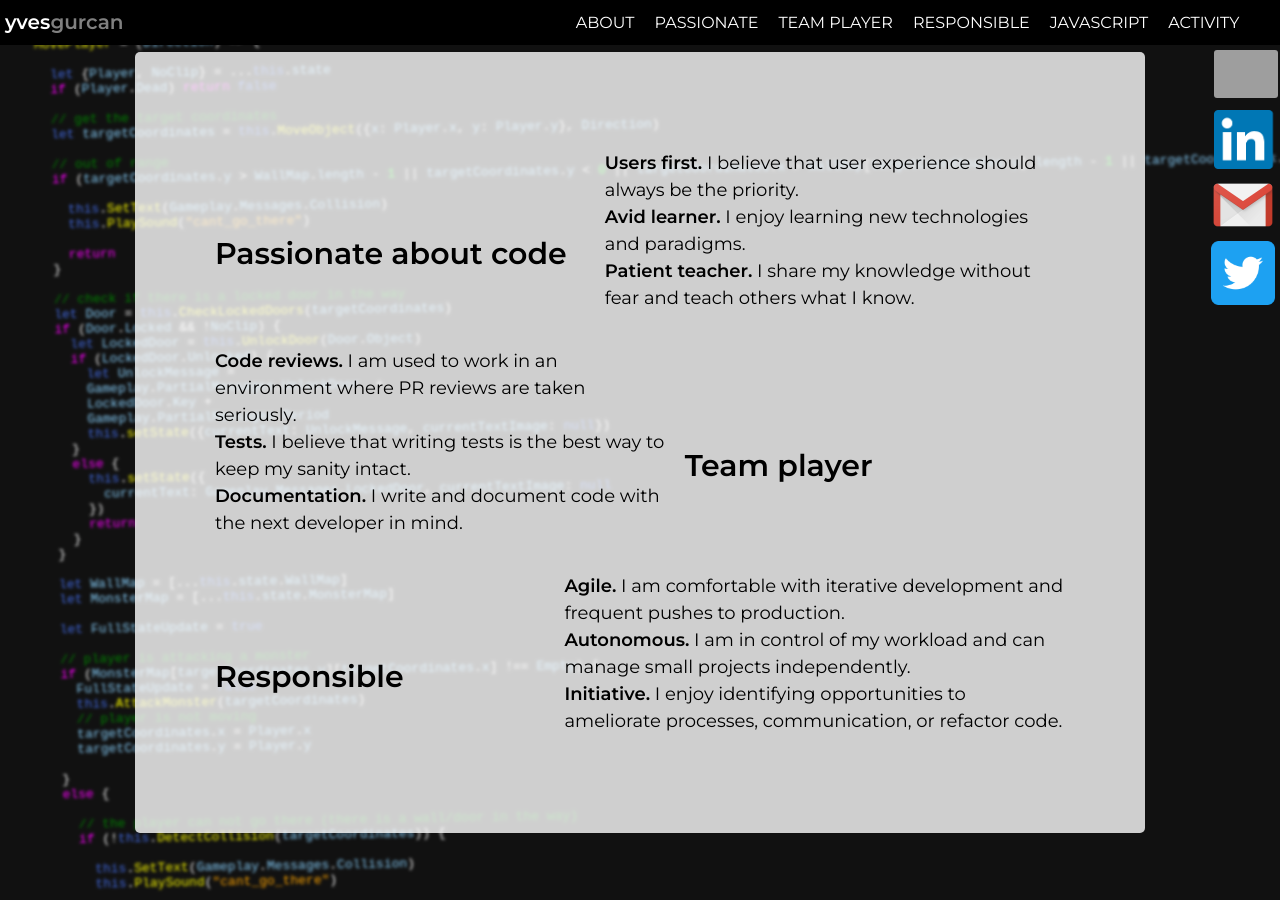
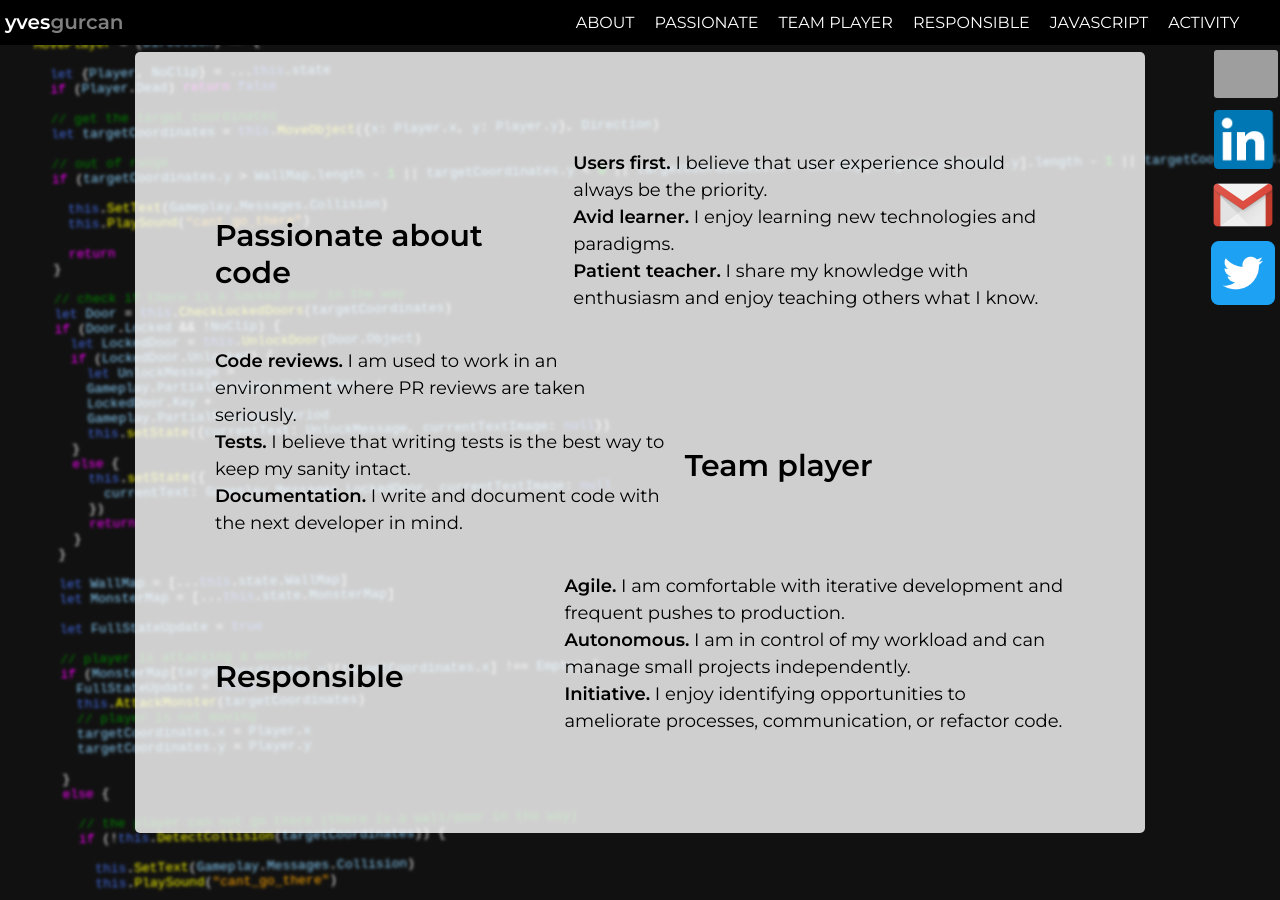
Before and after one commit to yvesgurcan/www.yvesgurcan.com, a Jekyll site: the page index.html, which Jekyll copies as it is, in a window 1280 px wide and 900 px high, scrolled down 1978 px. Built offline with Jekyll 4.4.1, drawn with Linux system fonts in a browser that asks for light colours; grey boxes are pictures that could not be loaded.

Commit message:
Update index.html

```diff
--- a/index.html
+++ b/index.html
@@ -149,7 +149,7 @@
               <ul>
                 <li><b>Users first.</b> I believe that user experience should always be the priority.</li>
                 <li><b>Avid learner.</b> I enjoy learning new technologies and paradigms.</li>
-                <li><b>Patient teacher.</b> I share my knowledge without fear and teach others what I know.</li>
+                <li><b>Patient teacher.</b> I share my knowledge with enthusiasm and enjoy teaching others what I know.</li>
               </ul>
             </div>
 
```
